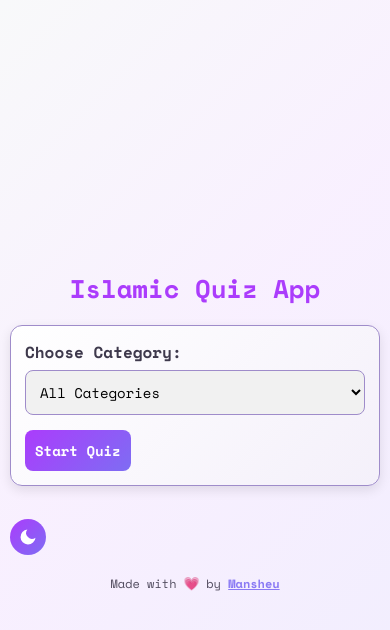
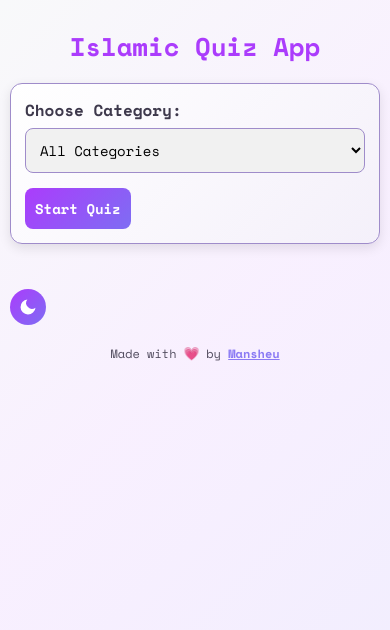
Before and after one commit to Mansheu/Islamic-Quiz-App, a plain HTML site: page index.html in a window 390 px wide. Drawn offline with nearby package versions, Linux system fonts and the light colour scheme.

Commit message:
Update mobile layout and controls

```diff
--- a/styles.css
+++ b/styles.css
@@ -341,28 +341,28 @@ button.correct-blink {
 
 /* Responsive */
 @media (max-width: 600px) {
-  /* make page fit viewport without scrolling */
+  /* allow the page to scroll on small screens */
   html, body {
-    height: 100vh;
     min-height: 100vh;
-    overflow: hidden; /* prevent page scroll */
+    height: auto;       /* let page grow beyond viewport when needed */
+    overflow-y: auto;   /* enable vertical scrolling */
   }
 
   .container {
     padding: 10px;
-    height: 100vh; /* occupy full viewport */
+    height: auto; /* no longer force full viewport */
     display: flex;
     flex-direction: column;
-    justify-content: center; /* center content vertically */
+    justify-content: flex-start; /* let content flow naturally */
     gap: 8px;
   }
 
   .card {
-    margin-bottom: 0;
+    margin-bottom: 12px;
     padding: 14px;
     border-radius: 12px;
     box-shadow: 0 4px 12px rgba(0,0,0,0.10);
-    max-height: calc(100vh - 24px);
+    max-height: none; /* allow cards to expand and push page to scroll */
   }
 
   /* compact headings and text */
```
